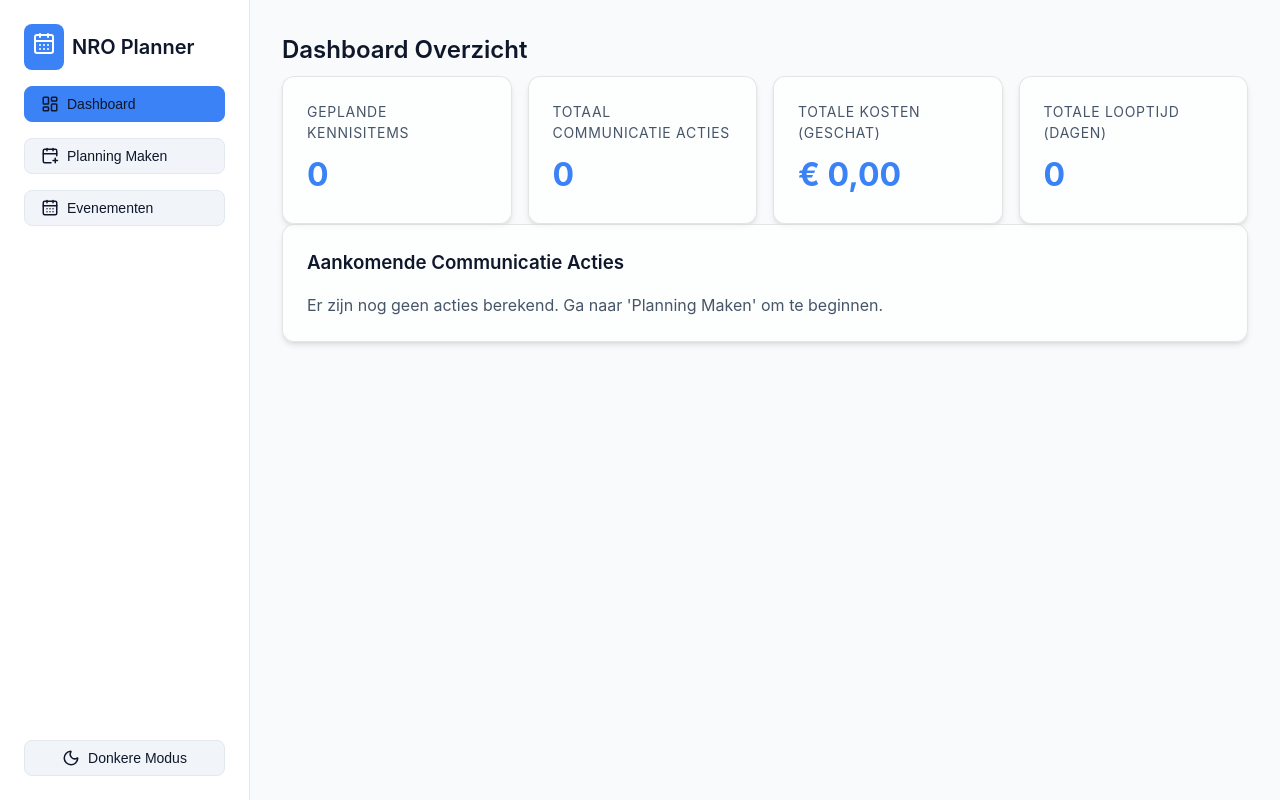
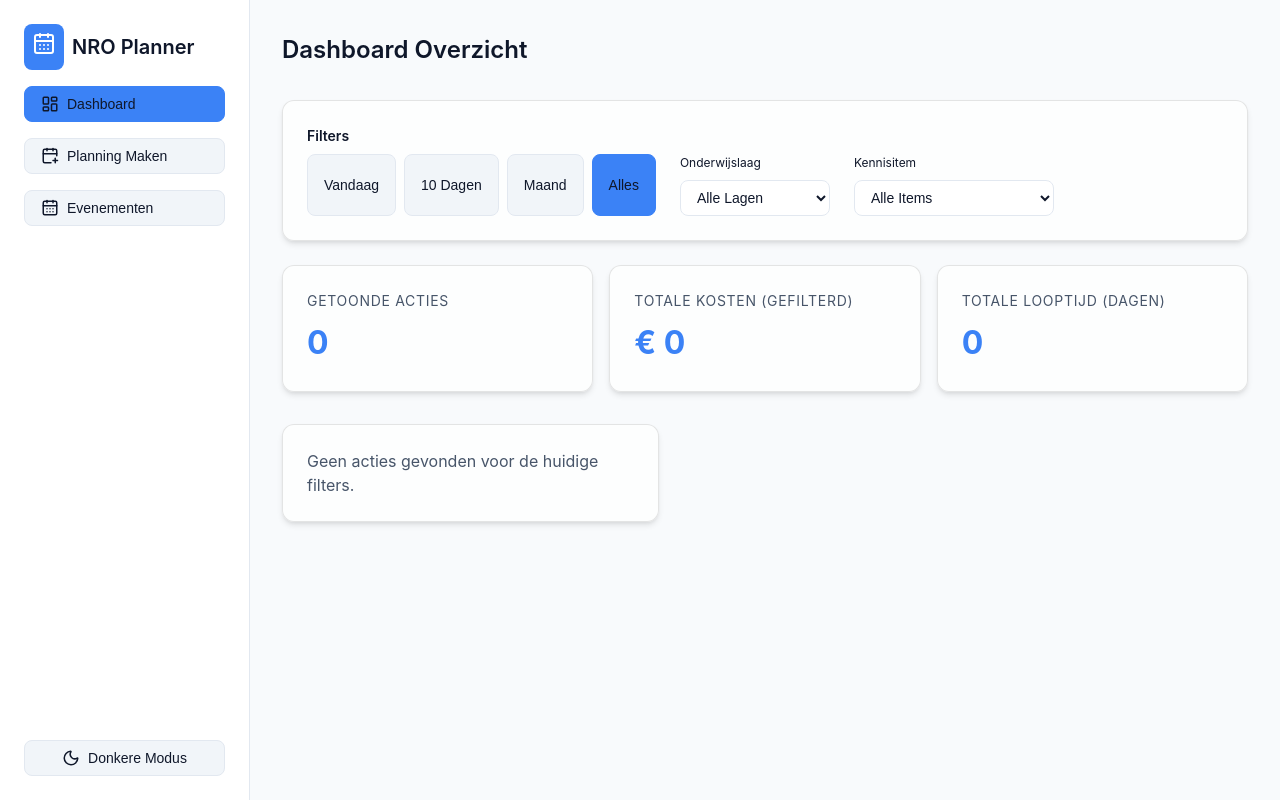
Before and after one commit to everthemore/enkao, a React (Vite) app: page / in a window 1280 px wide. Built offline with nearby package versions, Linux system fonts and the light colour scheme.

Commit message:
Grafieken en bars, en filters

```diff
--- a/package.json
+++ b/package.json
@@ -14,6 +14,7 @@
     "lucide-react": "^1.22.0",
     "react": "^19.2.7",
     "react-dom": "^19.2.7",
+    "recharts": "^3.9.1",
     "uuid": "^14.0.1",
     "zustand": "^5.0.14"
   },
--- /dev/null
+++ b/src/components/DashboardFilters.tsx
@@ -0,0 +1,75 @@
+import { getKnowledgeItemNames, getLayers } from '../utils/dataGenerator';
+import type { EducationLayer } from '../types';
+
+export type TimeframeFilter = 'Vandaag' | '10 Dagen' | 'Maand' | 'Alles';
+
+interface DashboardFiltersProps {
+  timeframe: TimeframeFilter;
+  setTimeframe: (tf: TimeframeFilter) => void;
+  layerFilter: EducationLayer | 'Alle';
+  setLayerFilter: (layer: EducationLayer | 'Alle') => void;
+  itemFilter: string;
+  setItemFilter: (item: string) => void;
+}
+
+export default function DashboardFilters({
+  timeframe, setTimeframe,
+  layerFilter, setLayerFilter,
+  itemFilter, setItemFilter
+}: DashboardFiltersProps) {
+  const layers = getLayers();
+  const items = getKnowledgeItemNames();
+
+  const timeframes: TimeframeFilter[] = ['Vandaag', '10 Dagen', 'Maand', 'Alles'];
+
+  return (
+    <div className="glass-panel mb-6 flex flex-col gap-4">
+      <h3 className="text-secondary" style={{ fontSize: '0.875rem', marginBottom: '-0.5rem' }}>Filters</h3>
+
+      <div className="flex gap-6 items-end">
+        {/* Timeframe Toggles */}
+        <div className="flex gap-2">
+          {timeframes.map(tf => (
+            <button
+              key={tf}
+              className={`btn ${timeframe === tf ? 'btn-primary' : ''}`}
+              onClick={() => setTimeframe(tf)}
+            >
+              {tf}
+            </button>
+          ))}
+        </div>
+
+        {/* Layer Dropdown */}
+        <div className="flex flex-col gap-2" style={{ minWidth: '150px' }}>
+          <label className="text-secondary" style={{ fontSize: '0.75rem' }}>Onderwijslaag</label>
+          <select
+            className="select"
+            value={layerFilter}
+            onChange={(e) => setLayerFilter(e.target.value as EducationLayer | 'Alle')}
+          >
+            <option value="Alle">Alle Lagen</option>
+            {layers.map(l => (
+              <option key={l} value={l}>{l}</option>
+            ))}
+          </select>
+        </div>
+
+        {/* Item Dropdown */}
+        <div className="flex flex-col gap-2" style={{ minWidth: '200px' }}>
+          <label className="text-secondary" style={{ fontSize: '0.75rem' }}>Kennisitem</label>
+          <select
+            className="select"
+            value={itemFilter}
+            onChange={(e) => setItemFilter(e.target.value)}
+          >
+            <option value="Alle">Alle Items</option>
+            {items.map(i => (
+              <option key={i} value={i}>{i}</option>
+            ))}
+          </select>
+        </div>
+      </div>
+    </div>
+  );
+}
--- /dev/null
+++ b/src/components/TimelineView.tsx
@@ -0,0 +1,54 @@
+import { format, parseISO } from 'date-fns';
+import type { CalculatedAction } from '../types';
+
+interface TimelineViewProps {
+  actions: CalculatedAction[];
+}
+
+export default function TimelineView({ actions }: TimelineViewProps) {
+  if (actions.length === 0) {
+    return (
+      <div className="glass-panel">
+        <p className="text-secondary text-center py-8">
+          Geen acties gevonden voor de huidige filters.
+        </p>
+      </div>
+    );
+  }
+
+  return (
+    <div className="glass-panel" style={{ maxHeight: '500px', overflowY: 'auto' }}>
+      <h3 className="mb-4">Tijdlijn Acties</h3>
+      <div className="flex flex-col gap-4">
+        {actions.map(action => (
+          <div
+            key={action.id}
+            className="flex items-start gap-4 p-4 rounded-lg"
+            style={{ backgroundColor: 'var(--surface)' }}
+          >
+            <div className="flex flex-col items-center min-w-[80px]">
+              <span className="text-secondary" style={{ fontSize: '0.75rem', textTransform: 'uppercase' }}>
+                {format(parseISO(action.scheduledStartDate), 'MMM')}
+              </span>
+              <span style={{ fontSize: '1.5rem', fontWeight: 700, color: 'var(--primary)' }}>
+                {format(parseISO(action.scheduledStartDate), 'dd')}
+              </span>
+            </div>
+
+            <div style={{ flex: 1 }}>
+              <div className="flex items-center gap-2 mb-1">
+                <span className={`badge badge-${action.layer.toLowerCase()}`}>{action.layer}</span>
+                <span style={{ fontWeight: 600 }}>{action.knowledgeItemName}</span>
+              </div>
+              <p style={{ color: 'var(--text-primary)', marginBottom: '0.25rem' }}>{action.actionName}</p>
+              <div className="flex gap-4 text-secondary" style={{ fontSize: '0.875rem' }}>
+                <span>Duur: {action.durationDays} dagen</span>
+                <span>Kosten: {new Intl.NumberFormat('nl-NL', { style: 'currency', currency: 'EUR', maximumFractionDigits: 0 }).format(action.cost)}</span>
+              </div>
+            </div>
+          </div>
+        ))}
+      </div>
+    </div>
+  );
+}
--- /dev/null
+++ b/src/components/WorkloadChart.tsx
@@ -0,0 +1,95 @@
+import { useMemo } from 'react';
+import {
+  ResponsiveContainer,
+  ComposedChart,
+  Bar,
+  Line,
+  XAxis,
+  YAxis,
+  CartesianGrid,
+  Tooltip,
+  Legend
+} from 'recharts';
+import { format, parseISO } from 'date-fns';
+import { nl } from 'date-fns/locale';
+import type { CalculatedAction } from '../types';
+
+interface WorkloadChartProps {
+  actions: CalculatedAction[];
+}
+
+export default function WorkloadChart({ actions }: WorkloadChartProps) {
+  // Aggregate data by month-year
+  const chartData = useMemo(() => {
+    const aggregated: Record<string, { month: string; hours: number; cost: number; sortKey: string }> = {};
+
+    actions.forEach(action => {
+      const date = parseISO(action.scheduledStartDate);
+      // "MMM yyyy" -> "mrt 2024"
+      const monthLabel = format(date, 'MMM yyyy', { locale: nl });
+      const sortKey = format(date, 'yyyy-MM');
+
+      if (!aggregated[sortKey]) {
+        aggregated[sortKey] = {
+          month: monthLabel,
+          hours: 0,
+          cost: 0,
+          sortKey
+        };
+      }
+
+      // Assumption: 1 durationDay = 8 hours for the workload chart
+      aggregated[sortKey].hours += action.durationDays * 8;
+      aggregated[sortKey].cost += action.cost;
+    });
+
+    return Object.values(aggregated).sort((a, b) => a.sortKey.localeCompare(b.sortKey));
+  }, [actions]);
+
+  if (chartData.length === 0) {
+    return null;
+  }
+
+  return (
+    <div className="glass-panel" style={{ height: '400px', display: 'flex', flexDirection: 'column' }}>
+      <h3 className="mb-4">Belasting & Kosten over de Tijd</h3>
+      <div style={{ flex: 1, minHeight: 0 }}>
+        <ResponsiveContainer width="100%" height="100%">
+          <ComposedChart data={chartData} margin={{ top: 20, right: 20, bottom: 20, left: 20 }}>
+            <CartesianGrid strokeDasharray="3 3" stroke="var(--border)" vertical={false} />
+            <XAxis dataKey="month" stroke="var(--text-secondary)" tick={{ fill: 'var(--text-secondary)' }} />
+
+            {/* Left Y Axis for Hours */}
+            <YAxis
+              yAxisId="left"
+              stroke="var(--primary)"
+              tick={{ fill: 'var(--text-secondary)' }}
+              label={{ value: 'Uren', angle: -90, position: 'insideLeft', fill: 'var(--text-secondary)' }}
+            />
+
+            {/* Right Y Axis for Cost */}
+            <YAxis
+              yAxisId="right"
+              orientation="right"
+              stroke="var(--secondary)"
+              tick={{ fill: 'var(--text-secondary)' }}
+              tickFormatter={(val) => `€${val / 1000}k`}
+              label={{ value: 'Kosten', angle: 90, position: 'insideRight', fill: 'var(--text-secondary)' }}
+            />
+
+            <Tooltip
+              contentStyle={{ backgroundColor: 'var(--surface)', border: '1px solid var(--border)', borderRadius: '8px', color: 'var(--text-primary)' }}
+              formatter={(value: any, name: any) => {
+                if (name === 'Kosten') return [new Intl.NumberFormat('nl-NL', { style: 'currency', currency: 'EUR', maximumFractionDigits: 0 }).format(value), name];
+                return [`${value} uur`, name];
+              }}
+            />
+            <Legend />
+            <Bar yAxisId="left" dataKey="hours" name="Benodigde Uren" fill="var(--primary)" radius={[4, 4, 0, 0]} />
+            <Line yAxisId="right" type="monotone" dataKey="cost" name="Kosten" stroke="var(--secondary)" strokeWidth={3} dot={{ r: 4 }} />
+          </ComposedChart>
+        </ResponsiveContainer>
+      </div>
+    </div>
+  );
+}
--- a/src/views/DashboardView.tsx
+++ b/src/views/DashboardView.tsx
@@ -1,34 +1,81 @@
+import { useState, useMemo } from 'react';
 import { useStore } from '../store/useStore';
-import { format, parseISO } from 'date-fns';
+import DashboardFilters from '../components/DashboardFilters';
+import type { TimeframeFilter } from '../components/DashboardFilters';
+import TimelineView from '../components/TimelineView';
+import WorkloadChart from '../components/WorkloadChart';
+import { isToday, isWithinInterval, addDays, parseISO } from 'date-fns';
+import type { EducationLayer } from '../types';
 
 export default function DashboardView() {
   const getCalculatedActions = useStore(state => state.getCalculatedActions);
-  const plannedItems = useStore(state => state.plannedItems);
 
-  const calculatedActions = getCalculatedActions();
+  const allActions = getCalculatedActions();
 
-  const totalCost = calculatedActions.reduce((acc, curr) => acc + curr.cost, 0);
-  const totalDays = calculatedActions.reduce((acc, curr) => acc + curr.durationDays, 0);
+  // Local filter state
+  const [timeframe, setTimeframe] = useState<TimeframeFilter>('Alles');
+  const [layerFilter, setLayerFilter] = useState<EducationLayer | 'Alle'>('Alle');
+  const [itemFilter, setItemFilter] = useState<string>('Alle');
+
+  // Derived filtered actions
+  const filteredActions = useMemo(() => {
+    return allActions.filter(action => {
+      // 1. Layer Filter
+      if (layerFilter !== 'Alle' && action.layer !== layerFilter) return false;
+
+      // 2. Item Filter
+      if (itemFilter !== 'Alle' && action.knowledgeItemName !== itemFilter) return false;
+
+      // 3. Timeframe Filter
+      if (timeframe === 'Alles') return true;
+
+      const actionDate = parseISO(action.scheduledStartDate);
+      const today = new Date();
+
+      if (timeframe === 'Vandaag') {
+        return isToday(actionDate);
+      }
+
+      if (timeframe === '10 Dagen') {
+        return isWithinInterval(actionDate, { start: today, end: addDays(today, 10) });
+      }
+
+      if (timeframe === 'Maand') {
+        return isWithinInterval(actionDate, { start: today, end: addDays(today, 30) });
+      }
+
+      return true;
+    });
+  }, [allActions, timeframe, layerFilter, itemFilter]);
+
+  const totalCost = filteredActions.reduce((acc, curr) => acc + curr.cost, 0);
+  const totalDays = filteredActions.reduce((acc, curr) => acc + curr.durationDays, 0);
 
   return (
-    <div>
-      <div className="flex justify-between items-center mb-6">
+    <div className="flex flex-col gap-6">
+      <div className="flex justify-between items-center">
         <h2>Dashboard Overzicht</h2>
       </div>
 
-      <div className="flex gap-4 mb-6">
+      <DashboardFilters
+        timeframe={timeframe}
+        setTimeframe={setTimeframe}
+        layerFilter={layerFilter}
+        setLayerFilter={setLayerFilter}
+        itemFilter={itemFilter}
+        setItemFilter={setItemFilter}
+      />
+
+      {/* Top stats for currently filtered view */}
+      <div className="flex gap-4">
         <div className="glass-panel stat-card" style={{ flex: 1 }}>
-          <span className="label">Geplande Kennisitems</span>
-          <span className="value">{plannedItems.length}</span>
+          <span className="label">Getoonde Acties</span>
+          <span className="value">{filteredActions.length}</span>
         </div>
         <div className="glass-panel stat-card" style={{ flex: 1 }}>
-          <span className="label">Totaal Communicatie Acties</span>
-          <span className="value">{calculatedActions.length}</span>
-        </div>
-        <div className="glass-panel stat-card" style={{ flex: 1 }}>
-          <span className="label">Totale Kosten (geschat)</span>
+          <span className="label">Totale Kosten (gefilterd)</span>
           <span className="value">
-            {new Intl.NumberFormat('nl-NL', { style: 'currency', currency: 'EUR' }).format(totalCost)}
+            {new Intl.NumberFormat('nl-NL', { style: 'currency', currency: 'EUR', maximumFractionDigits: 0 }).format(totalCost)}
           </span>
         </div>
         <div className="glass-panel stat-card" style={{ flex: 1 }}>
@@ -37,44 +84,17 @@ export default function DashboardView() {
         </div>
       </div>
 
-      <div className="glass-panel">
-        <h3 className="mb-4">Aankomende Communicatie Acties</h3>
-        {calculatedActions.length === 0 ? (
-          <p className="text-secondary">Er zijn nog geen acties berekend. Ga naar 'Planning Maken' om te beginnen.</p>
-        ) : (
-          <div style={{ maxHeight: '600px', overflowY: 'auto' }}>
-            <table className="data-table">
-              <thead>
-                <tr>
-                  <th>Datum Uitvoering</th>
-                  <th>Laag</th>
-                  <th>Kennisitem</th>
-                  <th>Actie</th>
-                  <th>Duur (dagen)</th>
-                  <th>Kosten</th>
-                </tr>
-              </thead>
-              <tbody>
-                {calculatedActions.map(action => (
-                  <tr key={action.id}>
-                    <td>
-                      <strong>{format(parseISO(action.scheduledStartDate), 'dd-MM-yyyy')}</strong>
-                    </td>
-                    <td>
-                      <span className={`badge badge-${action.layer.toLowerCase()}`}>
-                        {action.layer}
-                      </span>
-                    </td>
-                    <td>{action.knowledgeItemName}</td>
-                    <td>{action.actionName}</td>
-                    <td>{action.durationDays} d.</td>
-                    <td>{new Intl.NumberFormat('nl-NL', { style: 'currency', currency: 'EUR', maximumFractionDigits: 0 }).format(action.cost)}</td>
-                  </tr>
-                ))}
-              </tbody>
-            </table>
-          </div>
-        )}
+      {/* Main content grid */}
+      <div className="flex gap-6 mt-2">
+        {/* Left column: Timeline */}
+        <div style={{ flex: 1 }}>
+          <TimelineView actions={filteredActions} />
+        </div>
+
+        {/* Right column: Chart */}
+        <div style={{ flex: 1.5 }}>
+          <WorkloadChart actions={filteredActions} />
+        </div>
       </div>
     </div>
   );
```
Also changed, not shown: 1 other file (tests, documents, lock files or other folders).
